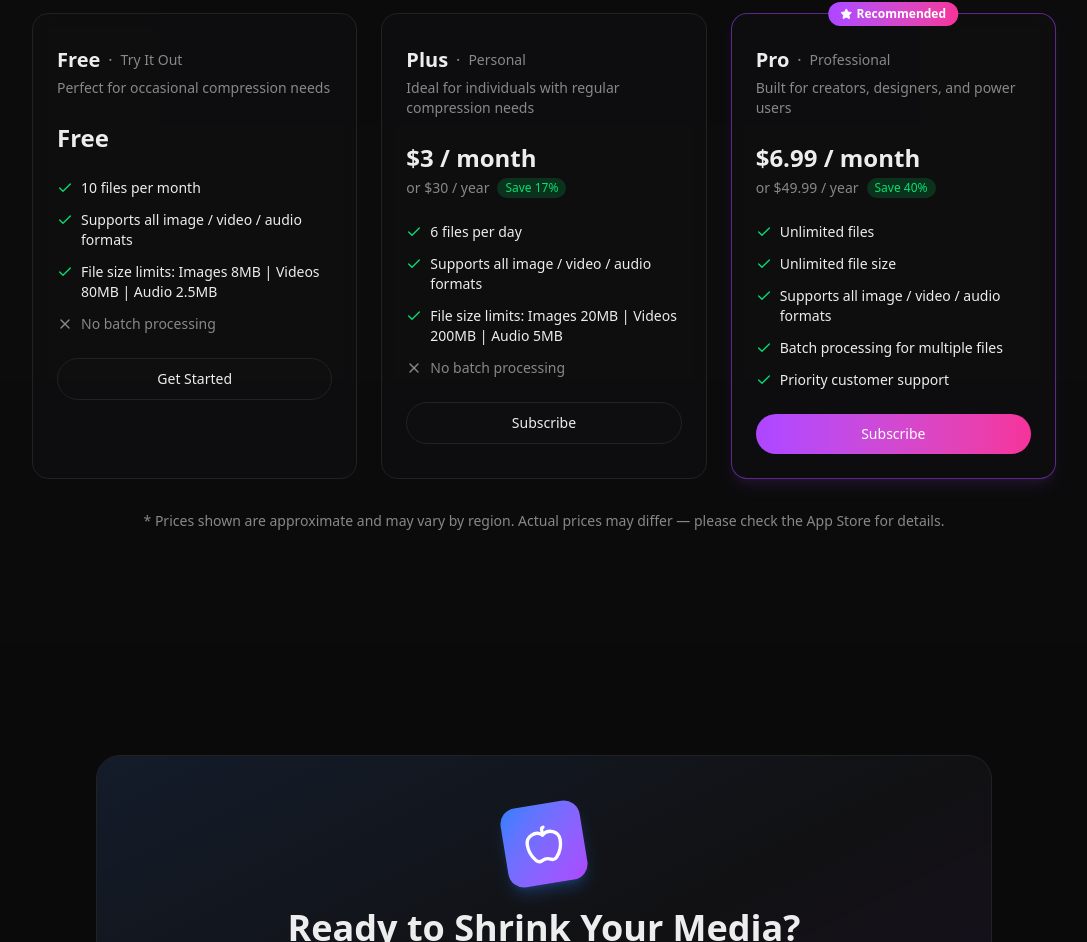
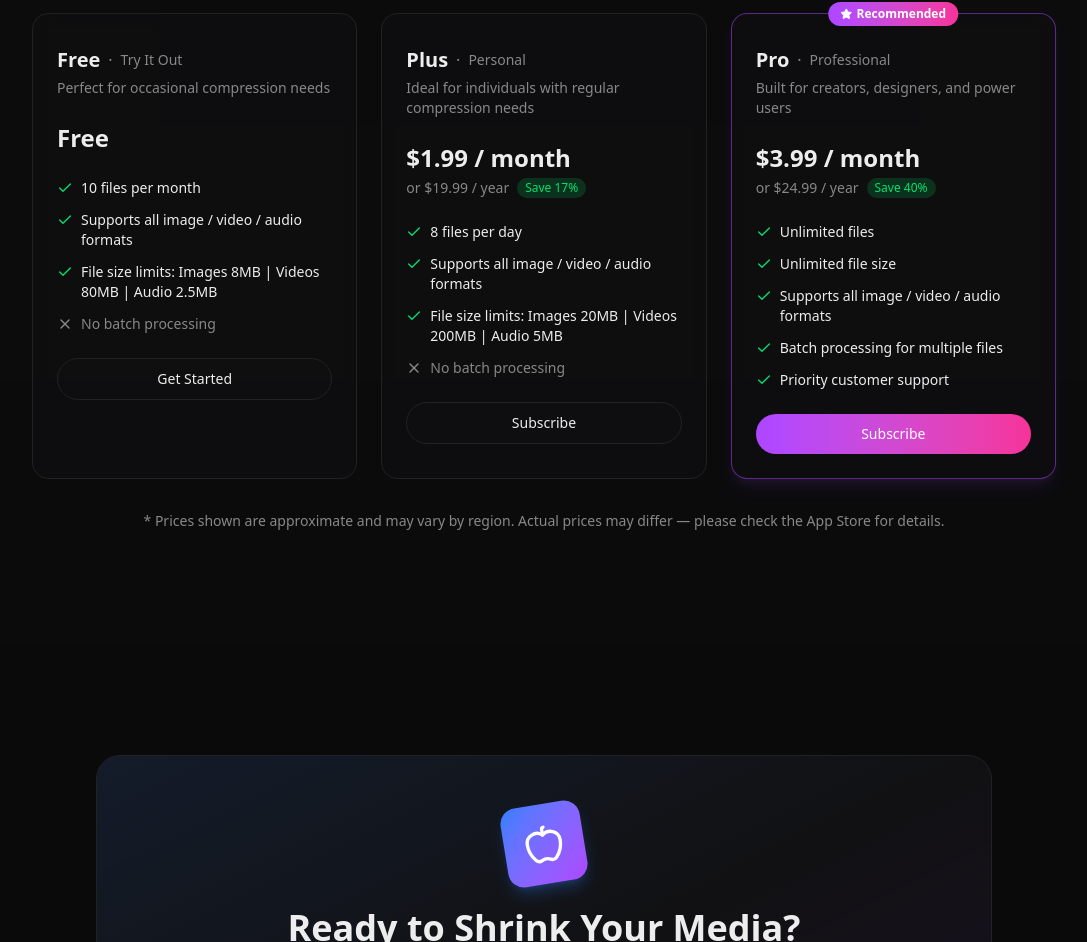
Before and after one commit to byteoxo/self-introduction, a Next.js app: page /products/macos/shrinkr in a window 1280 px wide. Shown: the part 4447-5389 px from the top of the page, without its empty margins (96-1183 px from the left). Built offline with nearby package versions, Linux system fonts and the light colour scheme.

Commit message:
fix: update pricing details and features in Shrinkr client
- Adjusted monthly and yearly pricing for Plus and Pro plans to reflect new rates.
- Increased daily file limit for Plus plan from 6 to 8 files.

```diff
--- a/app/products/macos/shrinkr/shrinkr-client.tsx
+++ b/app/products/macos/shrinkr/shrinkr-client.tsx
@@ -142,11 +142,11 @@ const pricingPlans = [
         name: 'Plus',
         subtitle: 'Personal',
         description: 'Ideal for individuals with regular compression needs',
-        price: '$3 / month',
-        priceYearly: '$30 / year',
+        price: '$1.99 / month',
+        priceYearly: '$19.99 / year',
         savePercent: '17',
         features: [
-            { text: '6 files per day', included: true, highlight: true },
+            { text: '8 files per day', included: true, highlight: true },
             {
                 text: 'Supports all image / video / audio formats',
                 included: true,
@@ -164,8 +164,8 @@ const pricingPlans = [
         name: 'Pro',
         subtitle: 'Professional',
         description: 'Built for creators, designers, and power users',
-        price: '$6.99 / month',
-        priceYearly: '$49.99 / year',
+        price: '$3.99 / month',
+        priceYearly: '$24.99 / year',
         savePercent: '40',
         features: [
             { text: 'Unlimited files', included: true, highlight: true },
```
